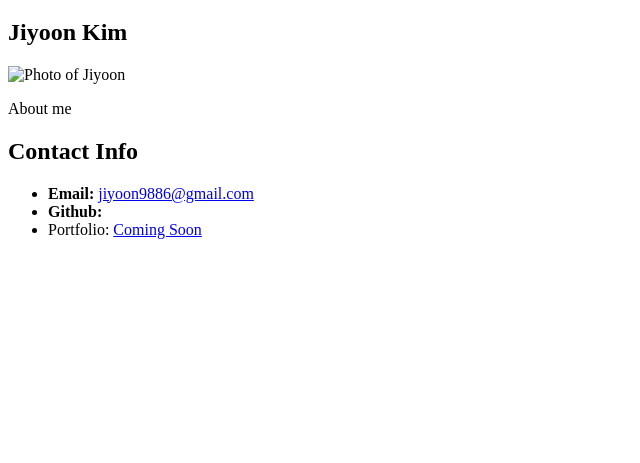
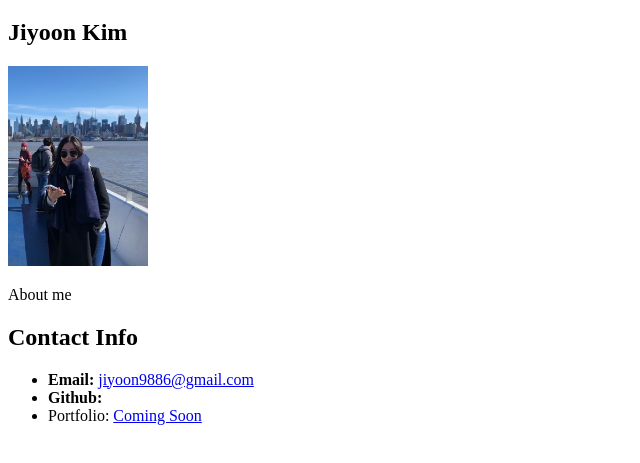
Before and after one commit to jiyoon9886/github-student-bio, a plain HTML site: page index.html in a window 1280 px wide. Shown: the part 61-524 px from the top of the page, without its empty margins (0-640 px from the left). Drawn offline with Linux system fonts and the light colour scheme.

Commit message:
adjusted image size

```diff
--- a/index.html
+++ b/index.html
@@ -8,7 +8,7 @@
 <body>
     <h1>Student Bio</h1>
     <h2>Jiyoon Kim</h2>
-    <img src="IMG_8361.jpeg" alt="Photo of Jiyoon">
+    <img src="IMG_8361.jpg" alt="Photo of Jiyoon" style="width: 140px; height: 200px">
     <p>
         About me
     </p>
```
Also changed, not shown: 1 other file.
